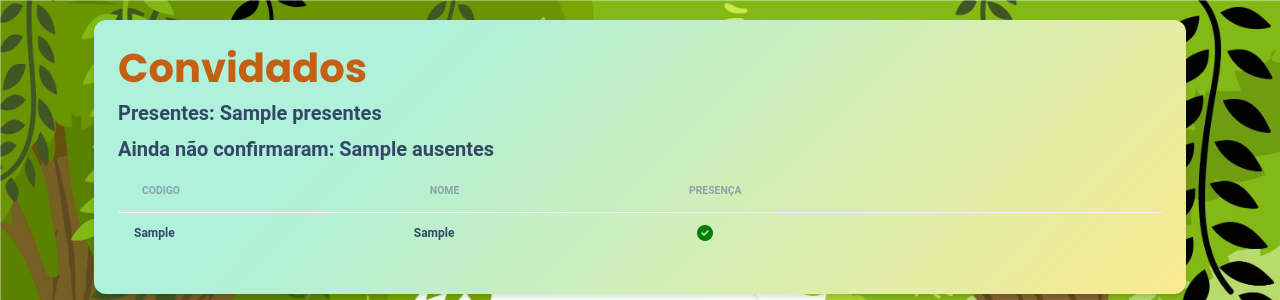
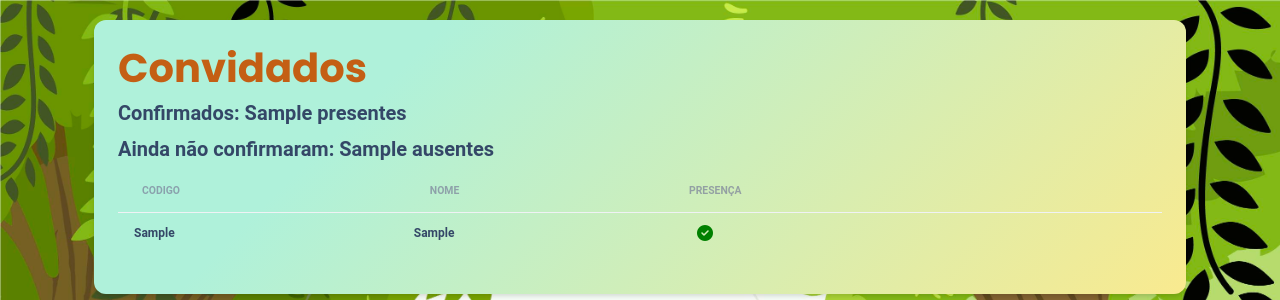
Before and after one commit to wascellys/birthday, a Django app: template convite/templates/convite/convidados.html in a window 1280 px wide. Shown: the top 300 px of the page. Run offline with Django 3.2, Linux system fonts and the light colour scheme; tables that the repository leaves empty hold one stand-in row (values such as "Sample post"); the template is opened without the code that fills it: values that come from a table or form of the project are taken from there, most other values are stand-ins (such as "Sample title", 1, 10 or a date in 2020); some libraries are stand-ins or nearby versions.

```diff
--- a/convite/templates/convite/convidados.html
+++ b/convite/templates/convite/convidados.html
@@ -7,7 +7,7 @@
 
         <div class="card-body">
             <div id="name-title"> Convidados</div>
-            <h5>Presentes: {{presentes}}</h5>
+            <h5>Confirmados: {{presentes}}</h5>
             <h5>Ainda não confirmaram: {{ausentes}}</h5>
             <div class="table-responsive">
                 <table class="table align-items-center">
```
